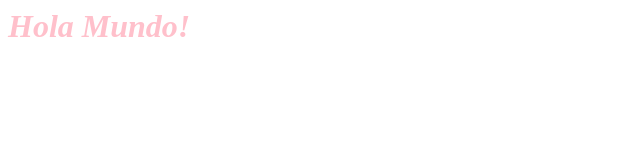
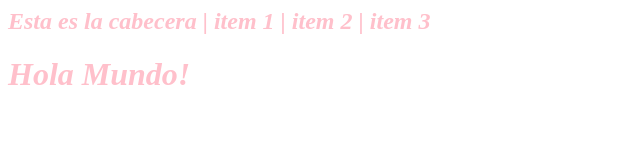
Before and after one commit to DanielTapia-dev/CursoGitPlatzi, a plain HTML site: page index.html in a window 1280 px wide. Shown: the whole page, without its empty margins (0-640 px from the left). Drawn offline with Linux system fonts and the light colour scheme.

Commit message:
Primer commit de cabecera

```diff
--- a/index.html
+++ b/index.html
@@ -7,6 +7,11 @@
     <title>Document</title>
 </head>
 <body>
+    <div>
+        <div>
+            <h2>Esta es la cabecera | item 1 | item 2 | item 3</h2>
+        </div>
+    </div>
     <h1>Hola Mundo!</h1>
 </body>
 </html>
```
